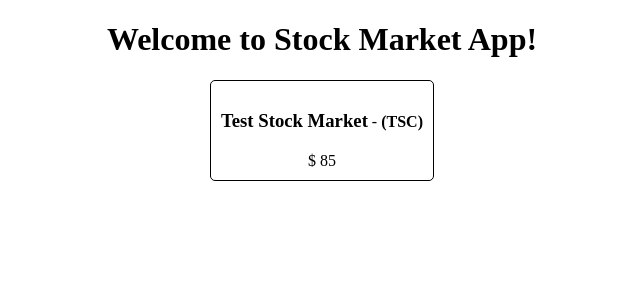
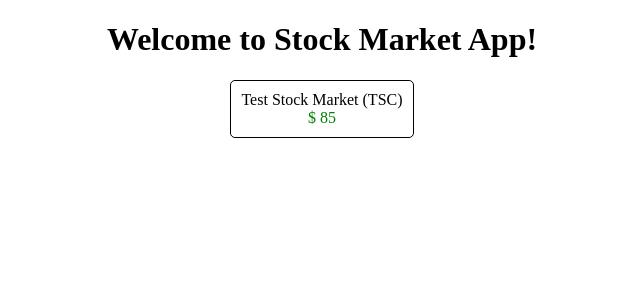
Before and after one commit to JIA-WE-LIAN/StockMarket, an Angular app: page / in a window 1280 px wide. Shown: the top 300 px of the page, without its empty margins (318-958 px from the left). Built offline with nearby package versions, Linux system fonts and the light colour scheme.

Commit message:
'2_propertyBinding'

```diff
--- a/src/app/stock/stock-item/stock-item.component.css
+++ b/src/app/stock/stock-item/stock-item.component.css
@@ -5,6 +5,10 @@
   padding: 10px;
 }
 
-.stock-container .name h3, .stock-container .name h4 {
-  display: inline-block;
+.positive {
+  color: green;
 }
+
+.negative {
+  color: red;
+}
--- a/src/app/stock/stock-item/stock-item.component.html
+++ b/src/app/stock/stock-item/stock-item.component.html
@@ -1,4 +1,5 @@
 <div class="stock-container">
-  <div class="name"><h3>{{name}}</h3> - <h4>({{code}})</h4></div>
-  <div class="price">$ {{price}}</div>
+  <div class="name">{{name + ' (' + code + ')'}}</div>
+  <div class="price"
+      [class]="positiveChange ? 'positive' : 'negative'">$ {{price}}</div>
 </div>
--- a/src/app/stock/stock-item/stock-item.component.ts
+++ b/src/app/stock/stock-item/stock-item.component.ts
@@ -11,6 +11,7 @@ export class StockItemComponent implements OnInit {
   public code: string;
   public price: number;
   public previousPrice: number;
+  public positiveChange: boolean;
 
   constructor() { }
 
@@ -19,5 +20,6 @@ export class StockItemComponent implements OnInit {
     this.code = 'TSC';
     this.price = 85;
     this.previousPrice = 80;
+    this.positiveChange = this.price >= this.previousPrice;
   }
 }
```
